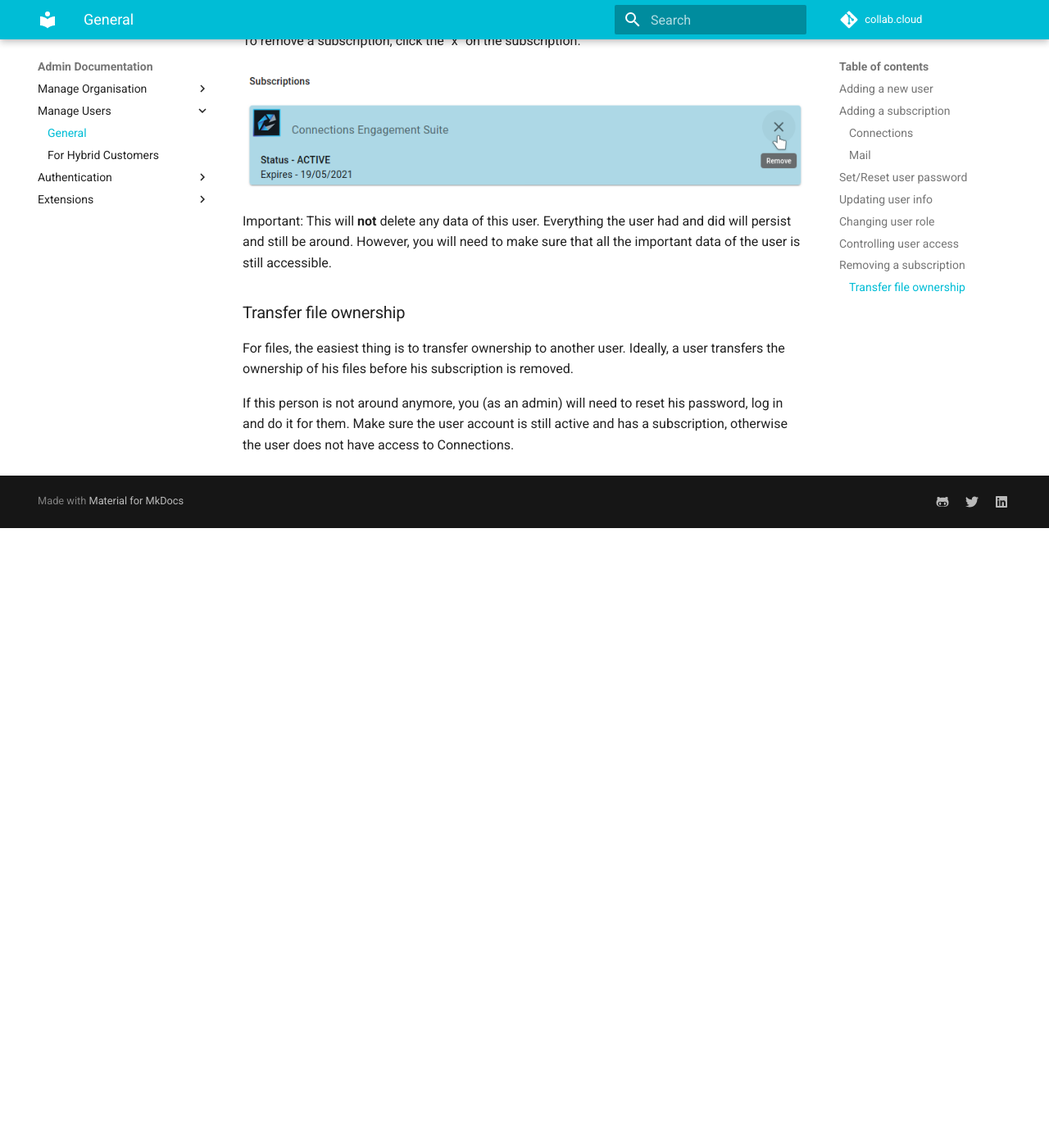
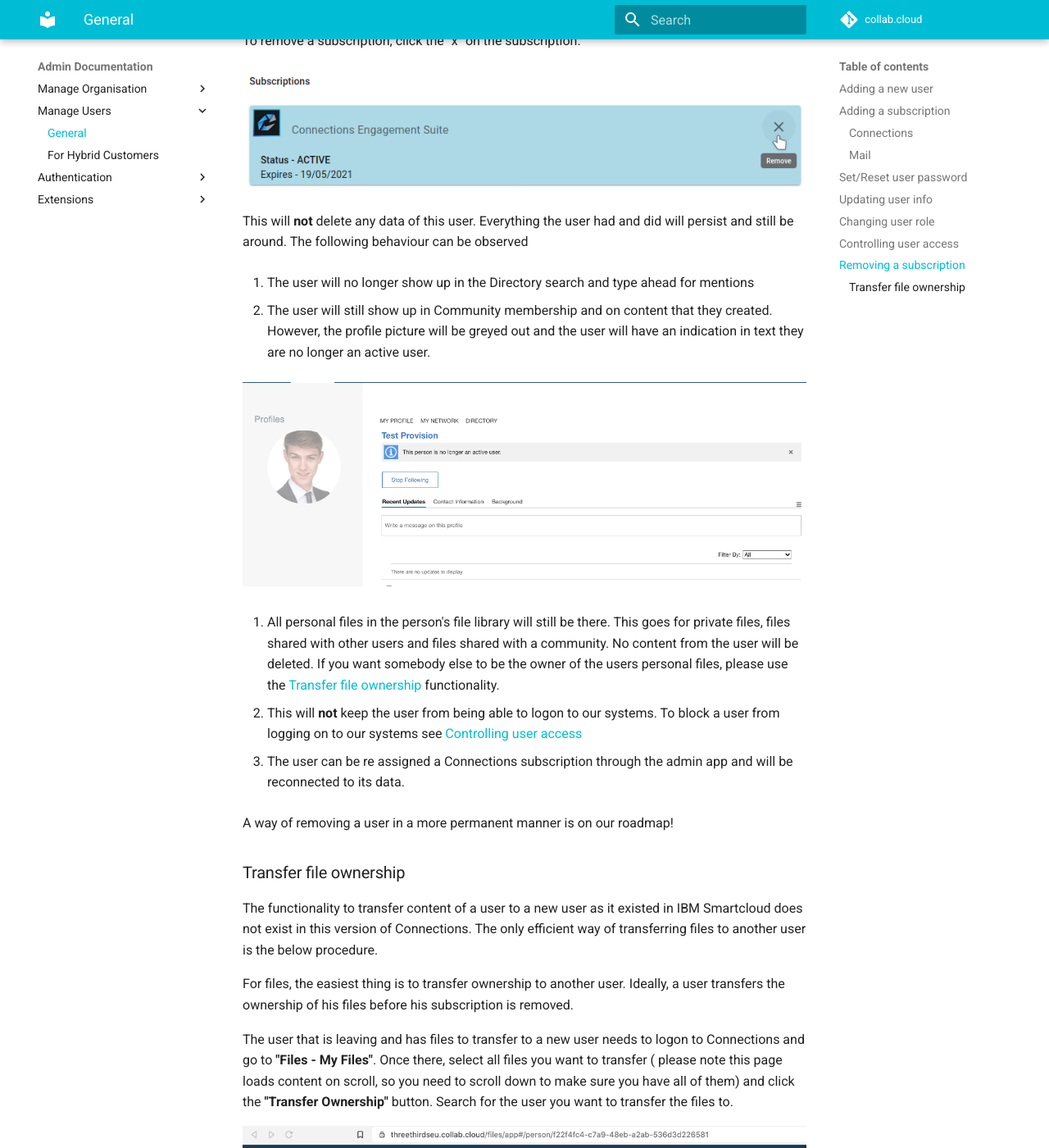
Before and after one commit to collabdotcloud/docs.collab.cloud, an MkDocs documentation site: the page built from docs/admin/manage-users.md, in a window 1280 px wide and 1400 px high, scrolled down 3759 px. Shown: the whole window at 82% size. Built offline with MkDocs 1.6.1 and Material for MkDocs 9.7.7, drawn with Linux system fonts in a browser that asks for light colours; before the commit the page ends 4403 px from its top, so only the background shows below that.

Commit message:
Updates on user cycle

```diff
--- a/docs/admin/manage-users.md
+++ b/docs/admin/manage-users.md
@@ -76,10 +76,29 @@
 
   ![Click the x on the subscription you would like to remove](/assets/images/screen-shots/admin/remove-sub.png)
 
-Important: This will **not** delete any data of this user. Everything the user had and did will persist and still be around. However, you will need to make sure that all the important data of the user is still accessible.
+This will **not** delete any data of this user. Everything the user had and did will persist and still be around. The following behaviour can be observed
+
+1. The user will no longer show up in the Directory search and type ahead for mentions
+
+2. The user will still show up in Community membership and on content that they created. However, the profile picture will be greyed out and the user will have an indication in text they are no longer an active user.
+
+![Inactive user](/assets/images/screen-shots/admin/inactive-user-profile.png)
+
+3. All personal files in the person's file library will still be there. This goes for private files, files shared with other users and files shared with a community. No content from the user will be deleted. If you want somebody else to be the owner of the users personal files, please use the [Transfer file ownership](#transfer-file-ownership) functionality.
+
+4. This will **not** keep the user from being able to logon to our systems. To block a user from logging on to our systems see [Controlling user access](#controlling-user-access)
+
+5. The user can be re assigned a Connections subscription through the admin app and will be reconnected to its data.
+
+A way of removing a user in a more permanent manner is on our roadmap!
+
 
 ### Transfer file ownership
 
+The functionality to transfer content of a user to a new user as it existed in IBM Smartcloud does not exist in this version of Connections. The only efficient way of transferring files to another user is the below procedure.
+
 For files, the easiest thing is to transfer ownership to another user. Ideally, a user transfers the ownership of his files before his subscription is removed.
 
-If this person is not around anymore, you (as an admin) will need to reset his password, log in and do it for them. Make sure the user account is still active and has a subscription, otherwise the user does not have access to Connections.
+The user that is leaving and has files to transfer to a new user needs to logon to Connections and go to **"Files - My Files"**. Once there, select all files you want to transfer ( please note this page loads content on scroll, so you need to scroll down to make sure you have all of them) and click the **"Transfer Ownership"** button. Search for the user you want to transfer the files to.
+
+![Transfer files](/assets/images/screen-shots/admin/transfer-files.png)
```
Also changed, not shown: docs/assets/images/screen-shots/admin/inactive-user-profile.png (added), docs/assets/images/screen-shots/admin/transfer-files.png (added).
